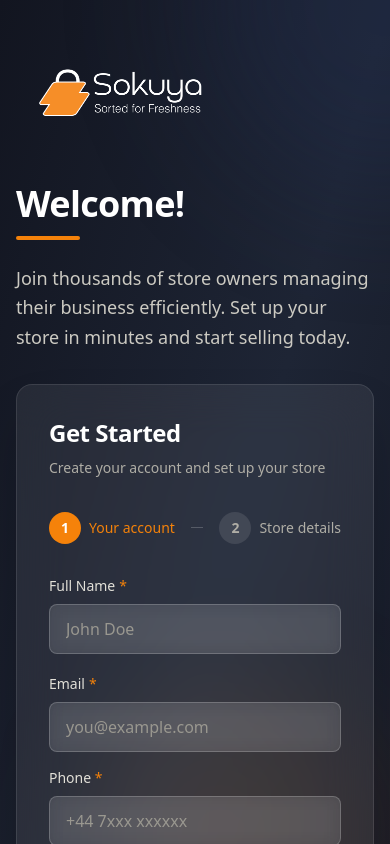
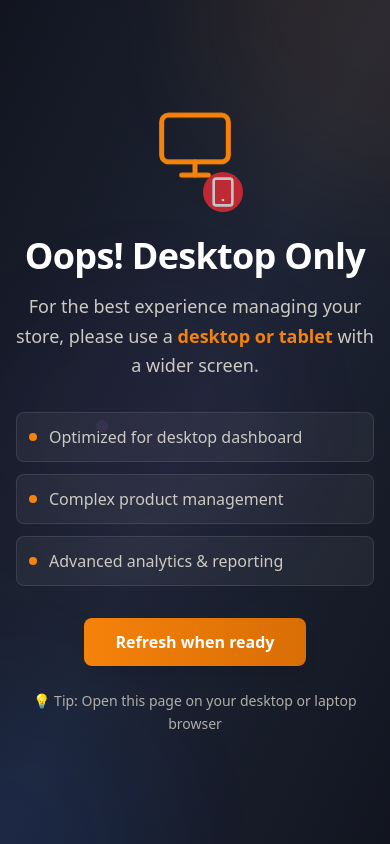
Before and after one commit to Sokuya-ltd/store_web, a React (Vite) app: page /onboarding in a window 390 px wide. Shown: the top 844 px of the page. Built offline with nearby package versions, Linux system fonts and the light colour scheme.

Commit message:
feat: add DesktopOnlyPage component and implement mobile detection in OnboardingLayout

```diff
--- /dev/null
+++ b/src/pages/Onboarding/DesktopOnlyPage.jsx
@@ -0,0 +1,76 @@
+import { Monitor, Smartphone } from 'lucide-react';
+
+export default function DesktopOnlyPage() {
+  return (
+    <div className="min-h-screen bg-gradient-to-br from-navy-900 via-navy-800 to-navy-900 flex items-center justify-center p-4 relative overflow-hidden">
+      {/* Animated Background Elements */}
+      <div className="absolute top-0 right-0 w-96 h-96 bg-orange-400/10 rounded-full blur-3xl -mr-48 -mt-48 animate-pulse"></div>
+      <div className="absolute bottom-0 left-0 w-80 h-80 bg-blue-600/10 rounded-full blur-3xl -ml-40 -mb-40 animate-pulse" style={{ animationDelay: '1s' }}></div>
+      <div className="absolute top-1/3 right-1/4 w-72 h-72 bg-purple-500/5 rounded-full blur-3xl animate-pulse" style={{ animationDelay: '2s' }}></div>
+
+      {/* Content */}
+      <div className="relative z-10 max-w-lg text-center">
+        {/* Icon Animation */}
+        <div className="mb-8 flex justify-center">
+          <div className="relative">
+            {/* Spinning Monitor */}
+            <div className="animate-bounce">
+              <Monitor className="w-20 h-20 text-orange-400 mx-auto mb-4" strokeWidth={1.5} />
+            </div>
+
+            {/* Smartphone with X */}
+            <div className="absolute -bottom-2 -right-2 bg-red-500 rounded-full p-1 animate-pulse">
+              <Smartphone className="w-8 h-8 text-white" strokeWidth={2} />
+            </div>
+          </div>
+        </div>
+
+        {/* Main Heading */}
+        <h1 className="text-4xl md:text-5xl font-bold text-white mb-4">
+          Oops! Desktop Only
+        </h1>
+
+        {/* Subtitle */}
+        <p className="text-lg text-neutral-300 mb-8 leading-relaxed">
+          For the best experience managing your store, please use a <span className="font-semibold text-orange-400">desktop or tablet</span> with a wider screen.
+        </p>
+
+        {/* Feature List */}
+        <div className="space-y-3 mb-8 text-left max-w-sm mx-auto">
+          <div className="flex items-center gap-3 p-3 bg-white/5 rounded-lg border border-white/10 hover:border-orange-400/50 transition-colors">
+            <div className="w-2 h-2 bg-orange-400 rounded-full"></div>
+            <span className="text-neutral-300">Optimized for desktop dashboard</span>
+          </div>
+          <div className="flex items-center gap-3 p-3 bg-white/5 rounded-lg border border-white/10 hover:border-orange-400/50 transition-colors">
+            <div className="w-2 h-2 bg-orange-400 rounded-full"></div>
+            <span className="text-neutral-300">Complex product management</span>
+          </div>
+          <div className="flex items-center gap-3 p-3 bg-white/5 rounded-lg border border-white/10 hover:border-orange-400/50 transition-colors">
+            <div className="w-2 h-2 bg-orange-400 rounded-full"></div>
+            <span className="text-neutral-300">Advanced analytics & reporting</span>
+          </div>
+        </div>
+
+        {/* CTA Button */}
+        <div className="mb-6">
+          <button
+            onClick={() => window.location.reload()}
+            className="px-8 py-3 bg-gradient-to-r from-orange-400 to-orange-500 hover:from-orange-500 hover:to-orange-600 text-white font-semibold rounded-lg transition-all duration-300 hover:scale-105 shadow-lg hover:shadow-orange-500/50"
+          >
+            Refresh when ready
+          </button>
+        </div>
+
+        {/* Footer Text */}
+        <p className="text-sm text-neutral-500">
+          💡 <span className="text-neutral-400">Tip: Open this page on your desktop or laptop browser</span>
+        </p>
+      </div>
+
+      {/* Floating Shapes */}
+      <div className="absolute top-10 left-10 w-3 h-3 bg-orange-400/20 rounded-full animate-ping" style={{ animationDuration: '2s' }}></div>
+      <div className="absolute bottom-20 right-10 w-2 h-2 bg-blue-400/20 rounded-full animate-ping" style={{ animationDuration: '3s' }}></div>
+      <div className="absolute top-1/2 left-1/4 w-2 h-2 bg-purple-400/20 rounded-full animate-ping" style={{ animationDuration: '2.5s' }}></div>
+    </div>
+  );
+}
--- a/src/pages/Onboarding/OnboardingLayout.jsx
+++ b/src/pages/Onboarding/OnboardingLayout.jsx
@@ -1,6 +1,7 @@
 import { Routes, Route, useNavigate } from "react-router-dom";
-import { useState, useCallback } from "react";
+import { useState, useCallback, useEffect } from "react";
 import StepBusinessInfo from "./StepBusinessInfo";
+import DesktopOnlyPage from "./DesktopOnlyPage";
 import ToastContainer from "../../components/ui/ToastContainer";
 import { useToast } from "../../hooks/useToast";
 import api from "../../services/api";
@@ -8,6 +9,7 @@ import logo from "../../assets/logo.png";
 
 export default function OnboardingLayout() {
     const { toasts, hideToast, success: showSuccess, error: showError } = useToast();
+    const [isMobile, setIsMobile] = useState(false);
     const [data, setData] = useState({
         name: "",
         email: "",
@@ -43,6 +45,22 @@ export default function OnboardingLayout() {
             return prev;
         });
     }, []);
+
+    // Detect mobile screen size
+    useEffect(() => {
+        const checkMobile = () => {
+            setIsMobile(window.innerWidth < 1024); // lg breakpoint
+        };
+
+        checkMobile();
+        window.addEventListener("resize", checkMobile);
+        return () => window.removeEventListener("resize", checkMobile);
+    }, []);
+
+    // Show desktop-only page on mobile
+    if (isMobile) {
+        return <DesktopOnlyPage />;
+    }
 
     const submitOnboarding = async () => {
         setIsSubmitting(true);
```
